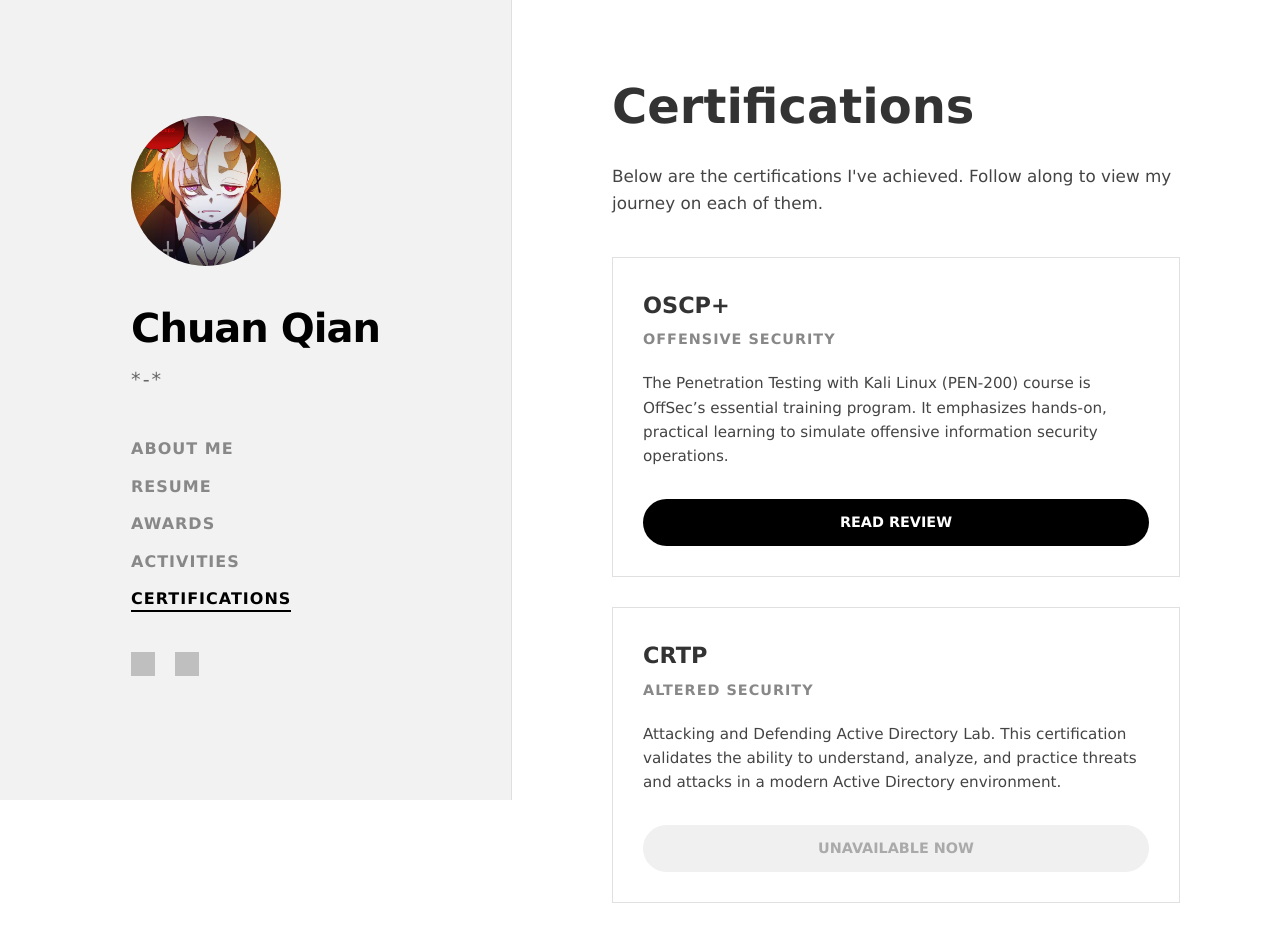
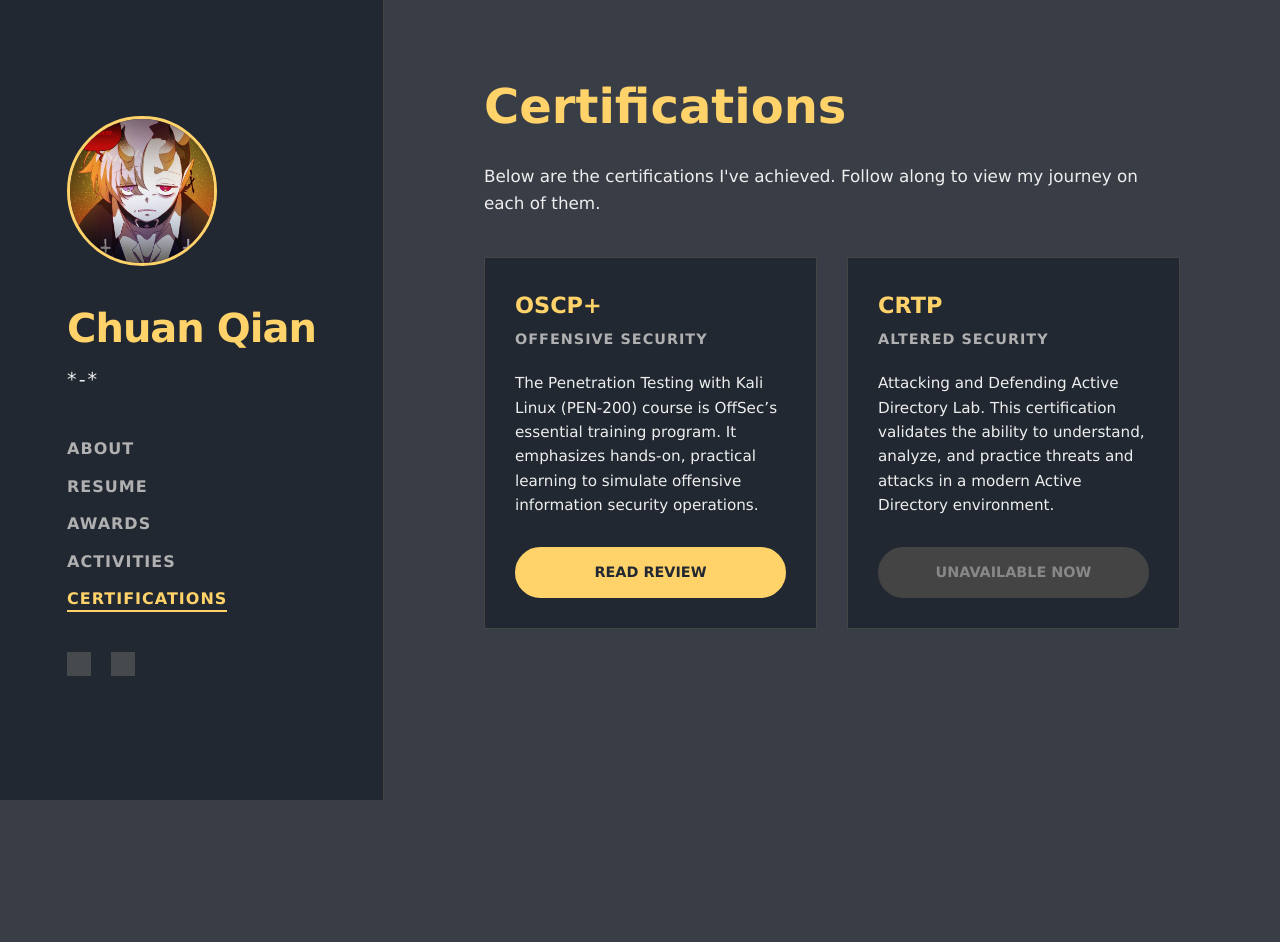
Before and after one commit to zugzwanggggggg/zugzwanggggggg.github.io, a plain HTML site: page certifications.html in a window 1280 px wide. After the commit the page ends 800 px from the top, so only its background shows below. Drawn offline with Linux system fonts and the light colour scheme; grey boxes are pictures that could not be loaded.

Commit message:
css update

```diff
--- a/certifications.html
+++ b/certifications.html
@@ -17,7 +17,7 @@
             <span class="profile-title">*-*</span>
 
             <ul class="nav-menu">
-                <li><a href="https://zugzwanggggggg.github.io">ABOUT ME</a></li>
+                <li><a href="https://zugzwanggggggg.github.io">ABOUT</a></li>
                 <li><a href="resume">RESUME</a></li>
                 <li><a href="awards">AWARDS</a></li>
                 <li><a href="activities">ACTIVITIES</a></li>
--- a/src/css/styles.css
+++ b/src/css/styles.css
@@ -1,12 +1,23 @@
+/* GLOBAL RESET */
 * {
     box-sizing: border-box;
     margin: 0;
     padding: 0;
 }
 
+/* Color Variables for easy updates */
+:root {
+    --bg-darkest: #222831;   /* Sidebar & Cards */
+    --bg-dark: #393E46;      /* Main Background */
+    --accent: #FFD369;       /* Gold (Buttons/Links) */
+    --text-main: #EEEEEE;    /* White Text */
+    --text-muted: #B0B0B0;   /* Grey Text */
+}
+
 body {
     font-family: 'Lucida Sans', 'Lucida Sans Regular', 'Lucida Grande', 'Lucida Sans Unicode', Geneva, Verdana, sans-serif;
-    color: #333;
+    color: var(--text-main);
+    background-color: var(--bg-dark); /* Dark Grey Background */
     line-height: 1.6;
     display: flex;
     min-height: 100vh;
@@ -15,19 +26,21 @@
 a {
     text-decoration: none;
     color: inherit;
-    transition: color 0.2s ease;
+    transition: all 0.2s ease;
 }
 
+/* --- SIDEBAR (Left - 30%) --- */
 .sidebar {
-    width: 40%;
-    background-color: #f2f2f2;
+    width: 30%; /* CHANGED: Smaller width */
+    background-color: var(--bg-darkest); /* Darkest Grey */
     padding: 60px;
     position: fixed;
     height: 100vh;
     display: flex;
     flex-direction: column;
     justify-content: center;
-    border-right: 1px solid #e0e0e0;
+    border-right: 1px solid #444; /* Dark border */
+    z-index: 10;
 }
 
 .profile-container {
@@ -41,7 +54,8 @@
     height: 150px;
     border-radius: 50%;
     object-fit: cover;
-    background-color: #ddd;
+    background-color: #444;
+    border: 3px solid var(--accent); /* Gold border pop */
     margin-bottom: 30px;
     display: block;
 }
@@ -51,12 +65,12 @@
     font-weight: 800;
     letter-spacing: -1px;
     margin-bottom: 5px;
-    color: #000;
+    color: var(--accent); /* Gold Name */
 }
 
 .profile-title {
     font-size: 1.2rem;
-    color: #666;
+    color: var(--text-main);
     letter-spacing: 2px;
     margin-bottom: 40px;
     text-transform: uppercase;
@@ -64,6 +78,7 @@
     font-weight: 300;
 }
 
+/* Navigation */
 .nav-menu {
     list-style: none;
     margin-bottom: 40px;
@@ -76,17 +91,18 @@
 .nav-menu a {
     font-size: 1rem;
     font-weight: 600;
-    color: #888;
+    color: var(--text-muted); /* Muted text */
     text-transform: uppercase;
     letter-spacing: 1px;
 }
 
 .nav-menu a:hover, .nav-menu a.active {
-    color: #000;
-    border-bottom: 2px solid #000;
+    color: var(--accent); /* Gold on hover */
+    border-bottom: 2px solid var(--accent);
     padding-bottom: 2px;
 }
 
+/* Social Icons */
 .social-icons {
     display: flex;
     gap: 20px;
@@ -97,25 +113,29 @@
     height: 24px;
     opacity: 0.6;
     transition: opacity 0.3s;
+    filter: invert(1); /* Inverts black icons to white for dark mode */
 }
 
 .social-icons img:hover {
     opacity: 1;
 }
 
+/* --- MAIN CONTENT (Right - 70%) --- */
 .main-content {
-    margin-left: 40%;
-    width: 60%;
+    margin-left: 30%; /* CHANGED: Matches sidebar width */
+    width: 70%;       /* CHANGED: Wider content area */
     padding: 80px 100px;
-    background-color: #fff;
+    background-color: var(--bg-dark); /* Dark Grey */
     min-height: 100vh;
 }
 
+/* Content Typography */
 .main-content h1 {
     font-size: 3rem;
     font-weight: 800;
     margin-bottom: 30px;
     line-height: 1.1;
+    color: var(--accent); /* Gold Headings */
 }
 
 .main-content h2 {
@@ -124,21 +144,23 @@
     margin-top: 50px;
     margin-bottom: 20px;
     padding-bottom: 10px;
-    border-bottom: 4px solid #f2f2f2;
+    border-bottom: 4px solid var(--bg-darkest);
     display: inline-block;
+    color: var(--text-main);
 }
 
 .main-content h3 {
     font-size: 1.2rem;
     font-weight: 600;
     margin-bottom: 5px;
+    color: var(--accent);
 }
 
 .main-content p {
     font-size: 1.05rem;
-    color: #444;
+    color: var(--text-main);
     margin-bottom: 25px;
-    max-width: 700px;
+    max-width: 800px;
 }
 
 .main-content ul {
@@ -149,9 +171,11 @@
 .main-content ul li {
     margin-bottom: 10px;
     padding-left: 15px;
-    border-left: 3px solid #ddd;
+    border-left: 3px solid var(--accent); /* Gold accent line */
+    color: var(--text-main);
 }
 
+/* Buttons */
 .btn-group {
     margin: 30px 0;
 }
@@ -159,26 +183,108 @@
 .btn {
     display: inline-block;
     padding: 12px 30px;
-    background-color: #000;
-    color: #fff;
+    background-color: var(--accent); /* Gold Button */
+    color: var(--bg-darkest);        /* Dark Text */
     font-weight: bold;
     font-size: 0.9rem;
     margin-right: 15px;
     border-radius: 30px;
+    border: 2px solid var(--accent);
 }
 
 .btn:hover {
+    background-color: transparent;
+    color: var(--accent); /* Outline effect on hover */
+}
+
+.btn.disabled {
     background-color: #444;
+    color: #888;
+    border-color: #444;
+    cursor: not-allowed;
+    pointer-events: none;
 }
 
 .date {
     font-size: 0.9rem;
-    color: #888;
+    color: var(--text-muted);
     font-weight: 600;
     margin-bottom: 5px;
     display: block;
 }
 
+/* --- CARDS (Dark Theme) --- */
+.cert-grid {
+    display: grid;
+    grid-template-columns: repeat(auto-fit, minmax(300px, 1fr));
+    gap: 30px;
+    margin-top: 40px;
+}
+
+.cert-card {
+    background-color: var(--bg-darkest); /* Darkest Grey Card */
+    border: 1px solid #444;
+    padding: 30px;
+    display: flex;
+    flex-direction: column;
+    transition: all 0.3s ease;
+    height: 100%;
+}
+
+.cert-card:hover {
+    transform: translateY(-5px);
+    border-color: var(--accent); /* Gold border on hover */
+    box-shadow: 0 10px 30px rgba(0,0,0,0.5);
+}
+
+.cert-card h3 {
+    margin-top: 0;
+    font-size: 1.4rem;
+    margin-bottom: 5px;
+    color: var(--accent);
+}
+
+.issuer {
+    font-size: 0.9rem;
+    color: var(--text-muted);
+    text-transform: uppercase;
+    letter-spacing: 1px;
+    margin-bottom: 20px;
+    display: block;
+    font-weight: 700;
+}
+
+.cert-card p {
+    font-size: 0.95rem;
+    color: var(--text-main);
+    flex-grow: 1;
+    margin-bottom: 30px;
+    line-height: 1.6;
+}
+
+.cert-card .btn {
+    text-align: center;
+    margin-right: 0;
+    display: block;
+}
+
+/* --- ANIMATION --- */
+.main-content {
+    opacity: 0;
+    transform: translateY(30px);
+    transition: opacity 0.8s ease-out, transform 0.8s ease-out;
+}
+
+.main-content.visible {
+    opacity: 1;
+    transform: translateY(0);
+}
+
+.sidebar {
+    opacity: 1;
+}
+
+/* --- MOBILE RESPONSIVE --- */
 @media (max-width: 900px) {
     body {
         flex-direction: column;
@@ -189,6 +295,8 @@
         position: relative;
         padding: 40px 20px;
         text-align: center;
+        border-right: none;
+        border-bottom: 1px solid #444;
     }
     .profile-container {
         text-align: center;
@@ -205,86 +313,3 @@
         padding: 40px 20px;
     }
 }
-
-
-.cert-grid {
-    display: grid;
-    grid-template-columns: repeat(auto-fit, minmax(300px, 1fr));
-    gap: 30px;
-    margin-top: 40px;
-}
-
-.cert-card {
-    background-color: #fff;
-    border: 1px solid #e0e0e0;
-    padding: 30px;
-    display: flex;
-    flex-direction: column;
-    transition: all 0.3s ease;
-    height: 100%;
-}
-
-.cert-card:hover {
-    transform: translateY(-5px);
-    box-shadow: 0 10px 30px rgba(0,0,0,0.08);
-    border-color: #000;
-}
-
-.cert-card h3 {
-    margin-top: 0;
-    font-size: 1.4rem;
-    margin-bottom: 5px;
-}
-
-.issuer {
-    font-size: 0.9rem;
-    color: #888;
-    text-transform: uppercase;
-    letter-spacing: 1px;
-    margin-bottom: 20px;
-    display: block;
-    font-weight: 700;
-}
-
-.cert-card p {
-    font-size: 0.95rem;
-    flex-grow: 1;
-    margin-bottom: 30px;
-    line-height: 1.6;
-}
-
-.cert-card .btn {
-    text-align: center;
-    margin-right: 0;
-    display: block;
-}
-
-.btn.disabled {
-    background-color: #f0f0f0;
-    color: #aaa;
-    border-color: #f0f0f0;
-    cursor: not-allowed;
-    pointer-events: none;
-}
-
-
-
-.main-content {
-    opacity: 0;
-    transform: translateY(30px);
-    transition: opacity 0.8s ease-out, transform 0.8s ease-out;
-}
-
-.main-content.visible {
-    opacity: 1;
-    transform: translateY(0);
-}
-
-.sidebar {
-    opacity: 1;
-    transition: opacity 1s ease;
-}
-
-.sidebar.visible {
-    opacity: 1;
-}
```
Also changed, not shown: activities.html (+1 -1 lines), activities/nyc-leaders.html (+1 -1 lines), activities/poly-forum.html (+1 -1 lines), awards.html (+1 -1 lines), certs/crtp-blog.html (+1 -1 lines), certs/oscp-blog.html (+1 -1 lines), index.html (+2 -2 lines), resume.html (+1 -1 lines).
